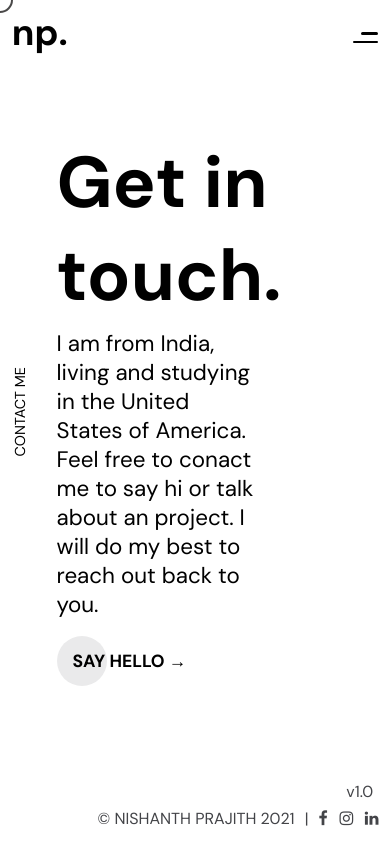
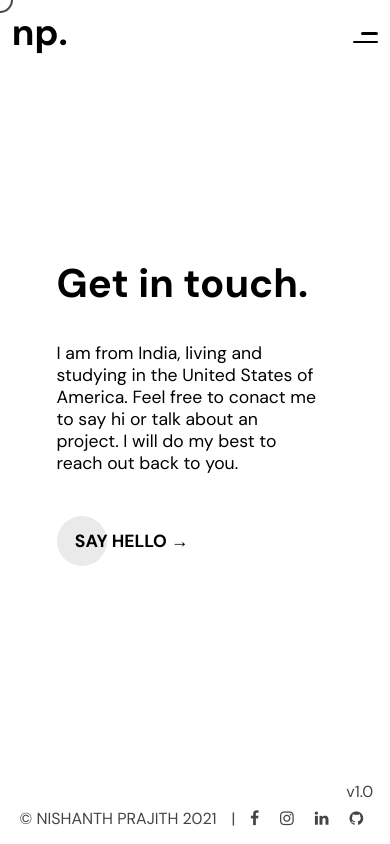
Before and after one commit to NishanthPrajith/NishanthPrajith.github.io, a React (Create React App) app: page /contactme in a window 390 px wide. Built offline with nearby package versions, Linux system fonts and the light colour scheme.

Commit message:
made the footer, nav bar and the contact page responsive

```diff
--- a/src/ContactComps/contact.css
+++ b/src/ContactComps/contact.css
@@ -20,9 +20,9 @@
 }
 
 
-.buttonFill {
-	width: 6vh;
-	height: 6vh;
+.buttonFillNew {
+	width: 50px;
+	height: 50px;
 	padding: 0%;
 	display: grid;
 	border-radius: 50px;
@@ -37,7 +37,7 @@
 	text-transform: uppercase;
 	font-weight: 600;
 	font-size:  1.1rem;
-	margin: 0% 14%;
+	margin: 0% 16%;
 	display: inline-block;
 }
 
@@ -46,3 +46,25 @@
 	font-size: 0.9rem;
 	transform: scale(-1, -1);;
 }
+
+@media screen and (max-width: 1367px) {
+	.message {
+		width: 80%;
+	}
+}
+
+@media screen and (max-width: 500px) {
+	.message {
+		width: 80%;
+		font-size: 1.1rem;
+	}
+
+	.header {
+		display: none;
+	}
+
+	.contact div h1 {
+		font-size: 2.5rem;
+		margin-bottom: 10%;
+	}
+}
--- a/src/ContactComps/contact.js
+++ b/src/ContactComps/contact.js
@@ -20,7 +20,7 @@ export default function About() {
 
     const hoverMailAnimation = {
         "hover": {
-            width: "22vh"
+            width: "10.1rem"
         }
     }
 
@@ -41,7 +41,7 @@ export default function About() {
                         free to conact me to say hi or talk about an project. I will do my best to
                         reach out back to you.
                     </p>
-                    <motion.div variants = {hoverMailAnimation} whileHover = "hover" className = "buttonFill">
+                    <motion.div variants = {hoverMailAnimation} whileHover = "hover" className = "buttonFillNew">
                         <a href = "mailto:nishanth.prajith@gmail.com">
                             <p className = "button">Say Hello &#8594;</p>
                         </a>
--- a/src/footerComps/footer.css
+++ b/src/footerComps/footer.css
@@ -33,8 +33,8 @@ footer p span {
 	}
 }
 
-@media screen and (max-width: 376px) {
+@media screen and (max-width: 500px) {
 	footer p {
-		width: 100%;
+		width: 90%;
 	}
 }
```
